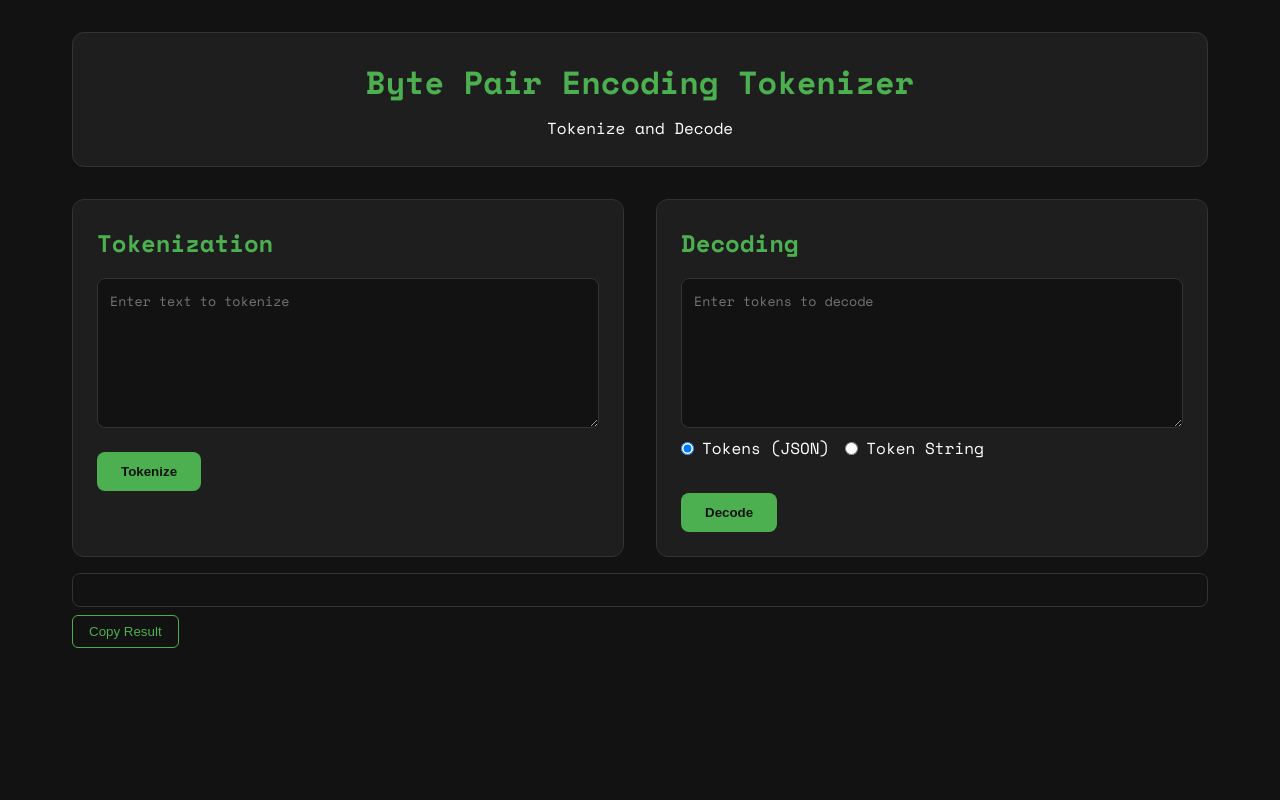
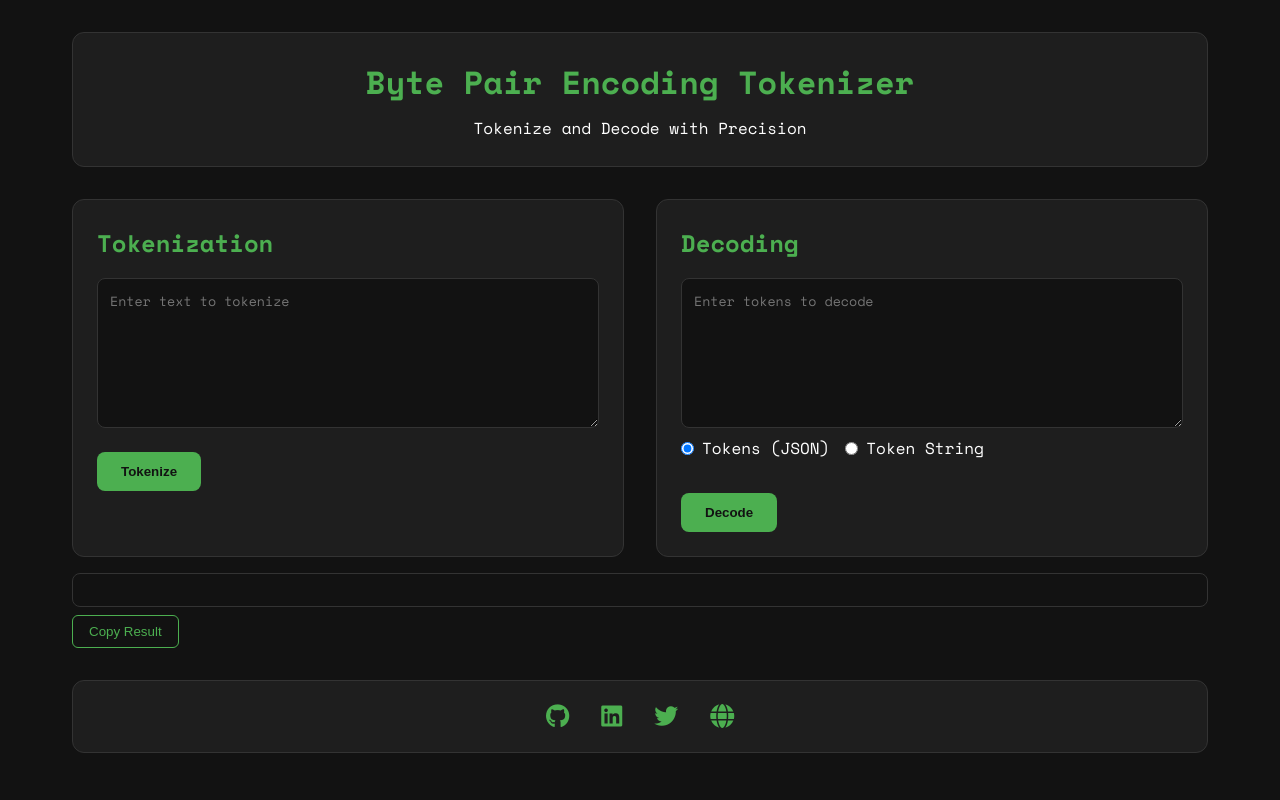
Before and after one commit to ved1beta/token, a Flask app: page / in a window 1280 px wide. Run offline with Flask 3, Linux system fonts and the light colour scheme.

```diff
--- a/templates/index.html
+++ b/templates/index.html
@@ -6,6 +6,7 @@
     <title>Byte Pair Encoding Tokenizer</title>
     <script src="https://cdn.jsdelivr.net/npm/axios/dist/axios.min.js"></script>
     <link href="https://fonts.googleapis.com/css2?family=Space+Mono:wght@400;700&display=swap" rel="stylesheet">
+    <link rel="stylesheet" href="https://cdnjs.cloudflare.com/ajax/libs/font-awesome/6.0.0-beta3/css/all.min.css">
     <style>
         :root {
             --bg-primary: #121212;
@@ -144,6 +145,27 @@
             color: var(--bg-primary);
         }
 
+        .social-links {
+            display: flex;
+            justify-content: center;
+            gap: 2rem;
+            margin-top: 2rem;
+            padding: 1rem;
+            background-color: var(--bg-secondary);
+            border-radius: 12px;
+            border: 1px solid var(--border-color);
+        }
+
+        .social-icon {
+            color: var(--accent-color);
+            font-size: 1.5rem;
+            transition: color 0.3s ease;
+        }
+
+        .social-icon:hover {
+            color: var(--text-primary);
+        }
+
         @media (max-width: 768px) {
             .content {
                 flex-direction: column;
@@ -155,7 +177,7 @@
     <div class="container">
         <div class="header">
             <h1>Byte Pair Encoding Tokenizer</h1>
-            <p>Tokenize and Decode</p>
+            <p>Tokenize and Decode with Precision</p>
         </div>
 
         <div class="content">
@@ -184,6 +206,21 @@
 
         <div id="result"></div>
         <button onclick="copyResult()" class="copy-btn">Copy Result</button>
+
+        <div class="social-links">
+            <a href="https://github.com/ved1beta" target="_blank" class="social-icon">
+                <i class="fab fa-github"></i>
+            </a>
+            <a href="https://linkedin.com/in/vedantthote" target="_blank" class="social-icon">
+                <i class="fab fa-linkedin"></i>
+            </a>
+            <a href="https://twitter.com/ant_vedaya" target="_blank" class="social-icon">
+                <i class="fab fa-twitter"></i>
+            </a>
+            <a href="https://vedant.tech" target="_blank" class="social-icon">
+                <i class="fas fa-globe"></i>
+            </a>
+        </div>
     </div>
 
     <script>
@@ -191,7 +228,7 @@
             const text = document.getElementById('tokenizeInput').value;
             try {
                 const response = await axios.post('/tokenize', { text });
-
+                // Output only the tokens in a clean, single-line format
                 const tokens = response.data.encoded_tokens;
                 document.getElementById('result').textContent = JSON.stringify(tokens);
             } catch (error) {
@@ -206,10 +243,10 @@
             try {
                 let tokens;
                 if (inputType === 'tokens') {
-
+                    // Parse JSON input
                     tokens = JSON.parse(input);
                 } else {
-
+                    // Assume input is a string of tokens
                     tokens = input.split(',').map(token => token.trim());
                 }
 
@@ -224,19 +261,19 @@
             const resultElement = document.getElementById('result');
             const textToCopy = resultElement.textContent;
 
-
+            // Create a temporary textarea to copy the text
             const tempTextArea = document.createElement('textarea');
             tempTextArea.value = textToCopy;
             document.body.appendChild(tempTextArea);
 
-
+            // Select and copy the text
             tempTextArea.select();
             document.execCommand('copy');
 
-
+            // Remove the temporary textarea
             document.body.removeChild(tempTextArea);
 
-
+            // Optional: Provide visual feedback
             const copyBtn = event.target;
             copyBtn.textContent = 'Copied!';
             setTimeout(() => {
```
Also changed, not shown: README.md.
